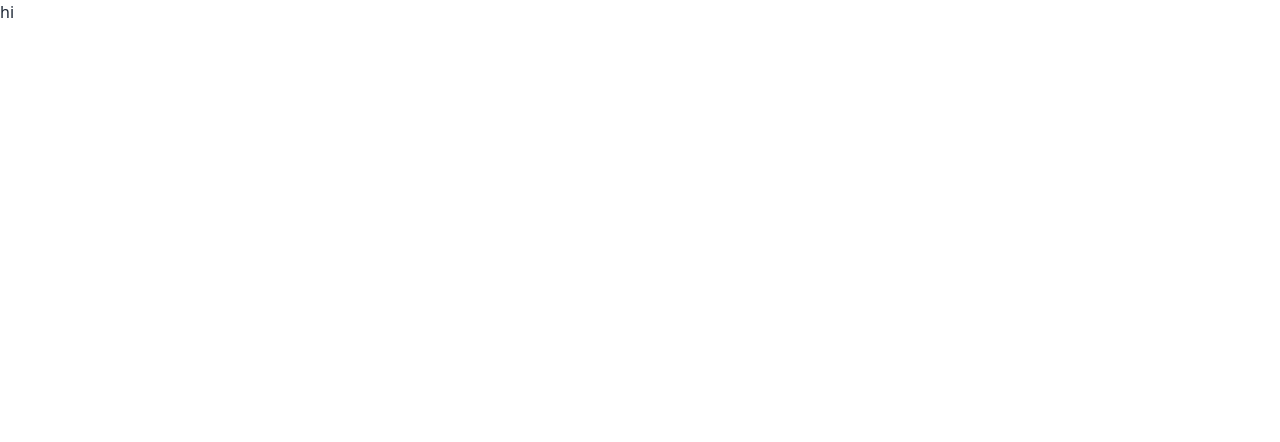
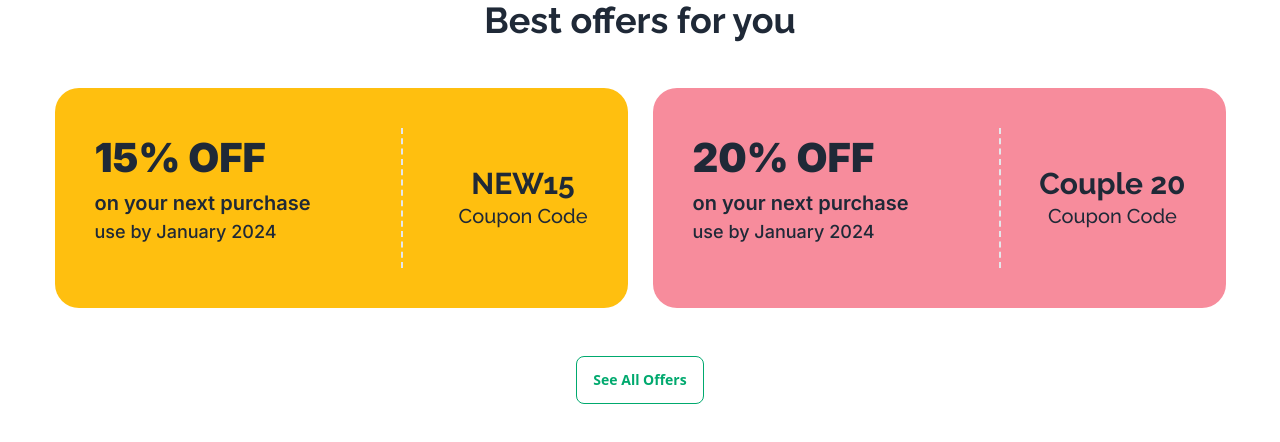
Before and after one commit to JayedXishan/b9-a5, a plain HTML site: page index.html in a window 1280 px wide. Drawn offline with nearby package versions, Linux system fonts and the light colour scheme.

Commit message:
offer section done

```diff
--- a/index.html
+++ b/index.html
@@ -5,6 +5,12 @@
     <meta charset="UTF-8">
     <meta name="viewport" content="width=device-width, initial-scale=1.0">
     <title>Bus ticket</title>
+    <!-- google font -->
+    <link rel="preconnect" href="https://fonts.googleapis.com">
+    <link rel="preconnect" href="https://fonts.gstatic.com" crossorigin>
+    <link
+        href="https://fonts.googleapis.com/css2?family=Inter:wght@100..900&family=Raleway:ital,wght@0,100..900;1,100..900&display=swap"
+        rel="stylesheet">
     <!-- tailwind & daisyui -->
     <link href="https://cdn.jsdelivr.net/npm/daisyui@4.7.2/dist/full.min.css" rel="stylesheet" type="text/css" />
     <script src="https://cdn.tailwindcss.com"></script>
@@ -18,10 +24,41 @@
     </header>
     <main>
         <!-- coupon section -->
-        <section>
-            <div class="couponContainer">
-                <div class="newCouponCon">
-                    <p>hi</p>
+        <section class="mx-auto w-[1171px]">
+            <div class="couponSection">
+                <h3 class="font-raleway text-center font-bold text-4xl">Best offers for you</h3>
+                <div class="couponContainer flex justify-between my-[48px]">
+                    <div class="newCoupon w-[573px] h-[220px] bg-[#FFBF0F] rounded-3xl flex justify-between p-10">
+                        <div class="border-r-2 border-dashed pr-[90px]">
+                            <h3 class="font-inter font-black text-[40px]">15% OFF
+                            </h3>
+                            <h3 class="font-inter font-semibold text-[20px]">on your next purchase
+                            </h3>
+                            <p class="font-inter font-medium text-lg">use by January 2024</p>
+                        </div>
+                        <div class=" text-center self-center">
+                            <h3 class="font-raleway font-bold text-3xl">NEW15
+                            </h3>
+                            <p class="font-raleway font-medium text-xl">Coupon Code</p>
+                        </div>
+                    </div>
+                    <div class="coupleCoupon w-[573px] h-[220px] bg-[#F78C9C] rounded-3xl flex justify-between p-10">
+                        <div class="border-r-2 border-dashed pr-[90px]">
+                            <h3 class="font-inter font-black text-[40px]">20% OFF
+                            </h3>
+                            <h3 class="font-inter font-semibold text-[20px]">on your next purchase
+                            </h3>
+                            <p class="font-inter font-medium text-lg">use by January 2024</p>
+                        </div>
+                        <div class=" text-center self-center">
+                            <h3 class="font-raleway font-bold text-3xl">Couple 20
+                            </h3>
+                            <p class="font-raleway font-medium text-xl">Coupon Code</p>
+                        </div>
+                    </div>
+                </div>
+                <div class="flex justify-center">
+                    <button class="btn btn-outline btn-success text">See All Offers</button>
                 </div>
             </div>
         </section>
--- a/style.css
+++ b/style.css
@@ -0,0 +1,6 @@
+.font-inter{
+    font-family: "Inter", sans-serif;
+}
+.font-raleway{
+    font-family: "Raleway", sans-serif;
+}
```
